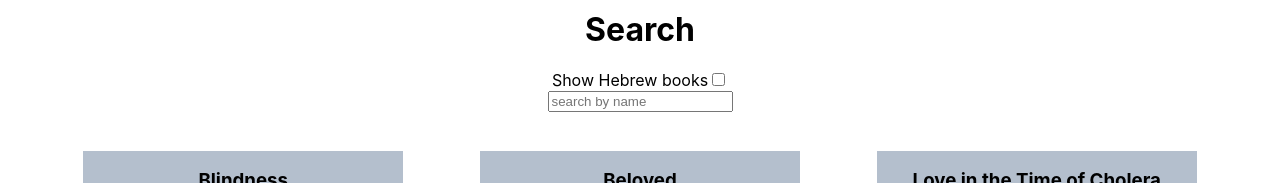
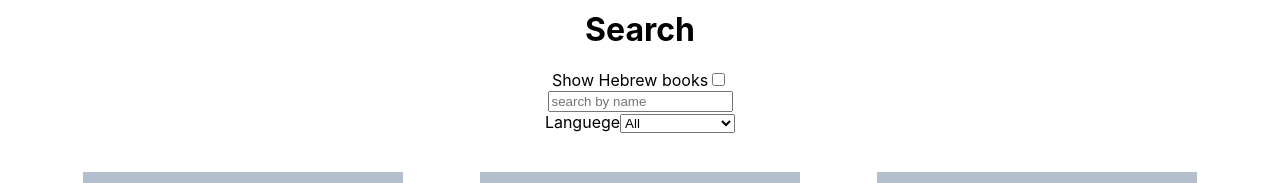
Before and after one commit to adir-avraham/React-books-app, a React (Create React App) app: page / in a window 1280 px wide. Shown: the part 152-335 px from the top of the page. Built offline with nearby package versions, Linux system fonts and the light colour scheme.

Commit message:
filter-languages

```diff
--- a/src/App.tsx
+++ b/src/App.tsx
@@ -14,6 +14,7 @@ class App extends React.Component<any, any> {
     super(props)
 
     this.state = {
+      lang: "All",
       style : {background: "#B4BFCD", width: "25%" ,display: "inline-block", margin: "3%"},
       searchValue: "",
       inHebrew: false,
@@ -22,23 +23,34 @@ class App extends React.Component<any, any> {
        }
   }
 
-  searchOperation = (searchText: string, inHebrew: boolean): void => {
+  searchOperation = (searchText: string, inHebrew: boolean, lang: string): void => {
 
     const {fullBookList} = this.state;
 
 
     const filteredData = fullBookList.filter((book: any) => {
     const isInHebrew = inHebrew ? book.language.toLowerCase() === "hebrew" : true
-    return book.title.toLowerCase().includes(searchText) && isInHebrew
+    const isLang = lang !== "All" ? book.language === lang : true
+
+    return book.title.toLowerCase().includes(searchText) && isInHebrew && isLang
    })
 
-    this.setState({ filteredBookList: filteredData, searchValue: searchText, inHebrew })
+    this.setState({lang, filteredBookList: filteredData, searchValue: searchText, inHebrew })
 
   }
 
   render() {
-    const {style, filteredBookList, searchValue, inHebrew } = this.state
-    const searchProps = {searchOperation: this.searchOperation, inHebrew, searchValue}
+    const {style, filteredBookList, searchValue, inHebrew, fullBookList } = this.state
+    const searchProps = {lang: this.state.lang, languages: getLanguages(fullBookList), searchOperation: this.searchOperation, inHebrew, searchValue}
+
+
+
+  // const listOflanguages = fullBookList.reduce((calc: any, currentValue: any)=>{ return
+  //   { ...calc,[currentValue.language]: currentValue.language  }
+  // },{})
+
+  // console.log("list of lang=>" , listOflanguages)
+
 
 
     return (
@@ -47,6 +59,8 @@ class App extends React.Component<any, any> {
 
         <Header title="Search" />
         <Search {...searchProps}/>
+
+
 
 
 
@@ -59,7 +73,12 @@ class App extends React.Component<any, any> {
 }
 
 
+function getLanguages(books: Array<any>) {
+  return Object.keys(books.reduce((allCats, book: any) => {
+    return { ...allCats, [book.language]: true }
+  }, { "All": true }))
 
+}
 
 
 export default App;
--- a/src/components/search/index.tsx
+++ b/src/components/search/index.tsx
@@ -4,23 +4,38 @@ import React from 'react';
 export default class Search extends React.Component<any, any> {
 
     render() {
-        const {searchOperation, searchValue, inHebrew } = this.props
-        return <div>
+
+        const {searchOperation, searchValue, inHebrew, languages, lang } = this.props
+
+        return ( <div>
                 <div> Show Hebrew books
                   <input type="checkbox" onChange={(e) => {
                   const inHebrew = e.target.checked;
-                  searchOperation(searchValue, inHebrew)
+                  searchOperation(searchValue, inHebrew, lang)
           }} />
 
         </div>
         <div>
           <input placeholder="search by name" value={searchValue} onChange={(e) => {
             const searchValue = e.target.value;
-            searchOperation(searchValue, inHebrew)
+            searchOperation(searchValue, inHebrew, lang)
           }} />
         </div>
+
+        <div>
+                    Languege
+                   <select value={this.props.lang} onChange={
+                        (e) => {
+                            const lang = e.target.value;
+                            searchOperation(searchValue, inHebrew, lang);
+                        }
+                    }>
+                        {languages.map((item: any, index:number) => <option key={`key_${index}`}> {item} </option>)}
+                    </select>
+                </div>
+
     </div>
-
+        )
     }
 
 
```
